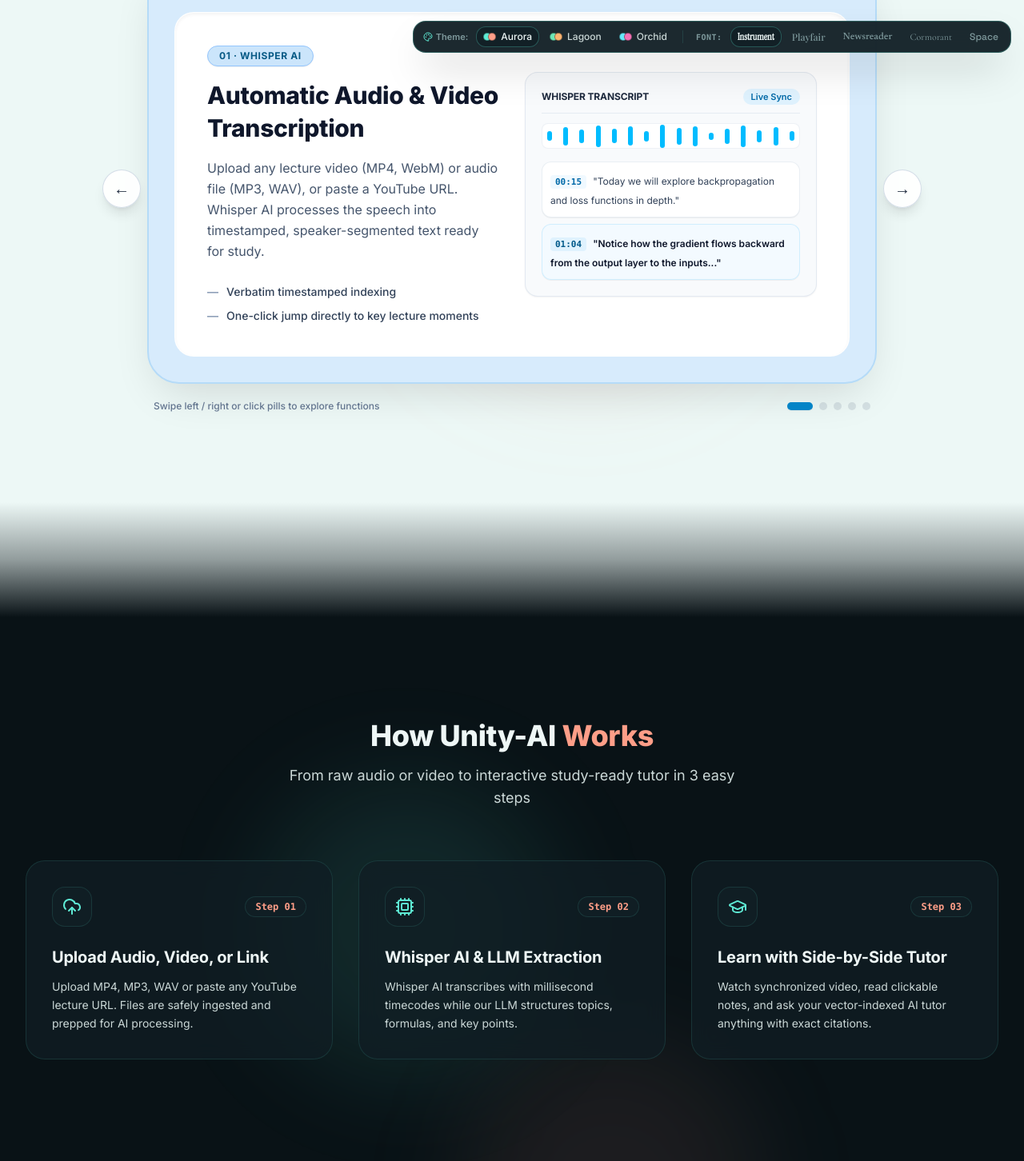
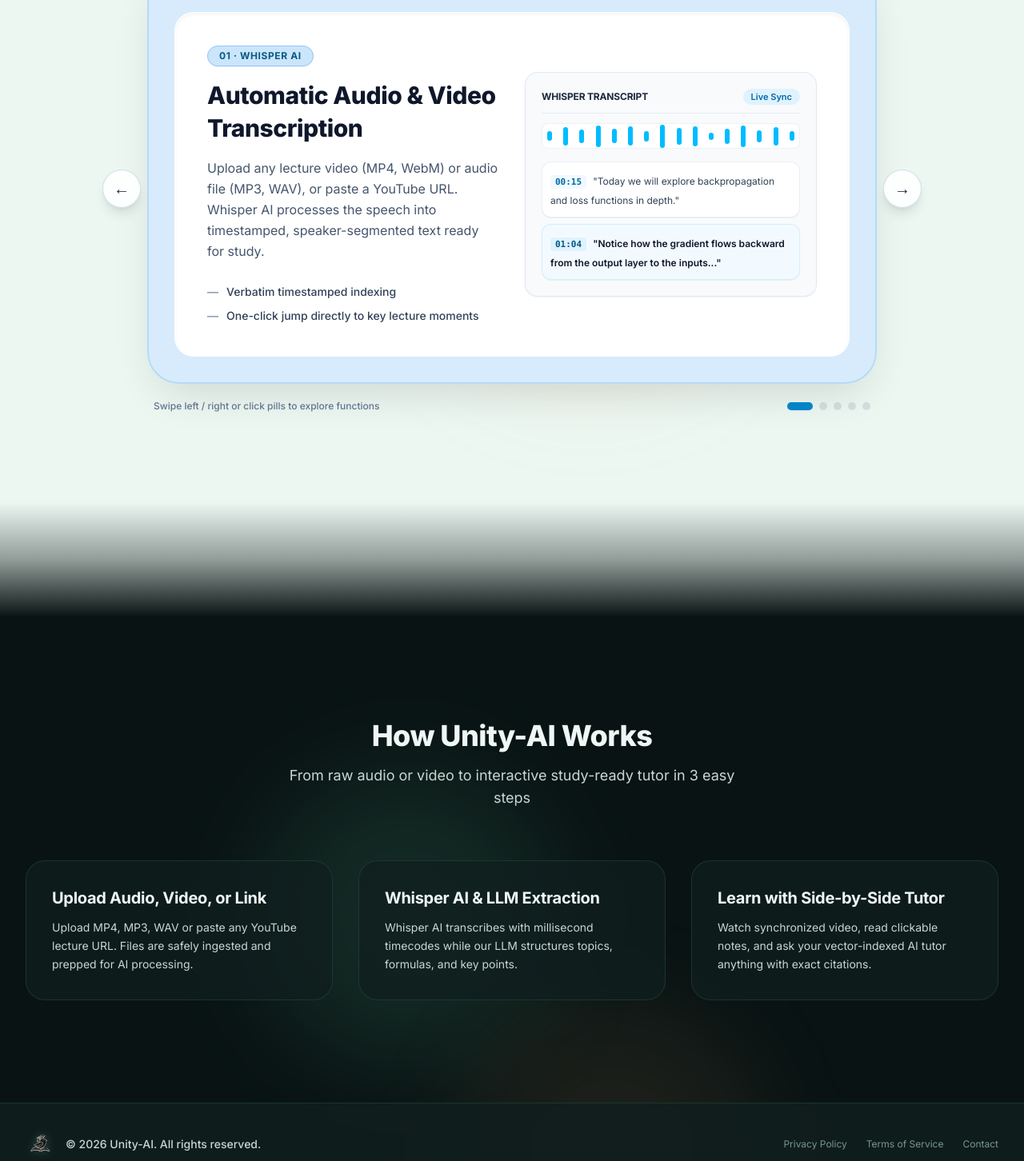
Before and after one commit to Antizer17/Unity-Ai, a Next.js app in the folder frontend/: page / in a window 1280 px wide. Shown: the part 718-2170 px from the top of the page at 80% size. Built offline with nearby package versions, Linux system fonts and the light colour scheme; a web font is replaced by a local one.

Commit message:
feat(ui): enlarge graduation bird logo, fix footer spacing, simplify how-it-works cards, lock lagoon palette & playfair font

```diff
--- a/frontend/src/app/globals.css
+++ b/frontend/src/app/globals.css
@@ -2,16 +2,55 @@
 
 @theme {
   --font-sans: var(--font-inter), -apple-system, BlinkMacSystemFont, "Segoe UI", Roboto, sans-serif;
-  --font-heading: var(--font-space-grotesk), var(--font-inter), sans-serif;
+  --font-heading: var(--font-playfair), Georgia, serif;
   --font-space: var(--font-space-grotesk), sans-serif;
 }
 
 /* ─── Dark Pastel Palettes ──────────────────────────────────────────────────────
- * All palettes are dark pastel themes centered on green-blue / bluish-green
- * paired with a warm / vibrant complementary contrast color.
+ * Active Palette: Deep Lagoon (Mint Sage #6ee7b7 & Golden Apricot #fbb572)
  */
 
 :root,
+[data-palette="lagoon"] {
+  /* Option 2: Deep Lagoon — Mint Sage & Golden Apricot */
+  --color-primary: #6ee7b7;
+  --color-primary-light: #a7f3d0;
+  --color-primary-dark: #34d399;
+  --color-secondary: #2dd4bf;
+  --color-accent: #fbb572;
+  --color-accent-light: #fed7aa;
+  --color-accent-dark: #f97316;
+
+  --bg-primary: #091313;
+  --bg-secondary: #111f1f;
+  --bg-tertiary: #040909;
+
+  --text-primary: #eff7f5;
+  --text-secondary: #c6d8d4;
+  --text-muted: #7a9590;
+
+  --border-color: rgba(110, 231, 183, 0.12);
+  --border-color-hover: rgba(110, 231, 183, 0.28);
+  --color-surface: rgba(17, 31, 31, 0.75);
+
+  --gradient-brand: linear-gradient(135deg, #6ee7b7 0%, #2dd4bf 50%, #fbb572 100%);
+  --gradient-primary: linear-gradient(135deg, #6ee7b7 0%, #34d399 100%);
+  --gradient-accent: linear-gradient(135deg, #fbb572 0%, #f59e0b 100%);
+  --glow-primary: rgba(110, 231, 183, 0.25);
+  --glow-accent: rgba(251, 181, 114, 0.25);
+
+  /* Light Hero Zone (Pastel Mint Sage canvas) */
+  --hero-bg: #ecf7f2;
+  --hero-bg-subtle: #dff2e8;
+  --hero-text-primary: #0a1f18;
+  --hero-text-secondary: #2a4e42;
+  --hero-primary: #047857;
+  --hero-accent: #d97706;
+  --hero-border: rgba(4, 120, 87, 0.16);
+  --hero-card-bg: rgba(255, 255, 255, 0.95);
+  --hero-surface: #ffffff;
+}
+
 [data-palette="aurora"] {
   /* Option 1: Nordic Aurora — Pastel Seafoam Teal & Soft Coral Peach */
   --color-primary: #5eead4;
@@ -48,46 +87,6 @@
   --hero-primary: #0f766e;
   --hero-accent: #e0533c;
   --hero-border: rgba(15, 118, 110, 0.16);
-  --hero-card-bg: rgba(255, 255, 255, 0.95);
-  --hero-surface: #ffffff;
-}
-
-[data-palette="lagoon"] {
-  /* Option 2: Deep Lagoon — Mint Sage & Golden Apricot */
-  --color-primary: #6ee7b7;
-  --color-primary-light: #a7f3d0;
-  --color-primary-dark: #34d399;
-  --color-secondary: #2dd4bf;
-  --color-accent: #fbb572;
-  --color-accent-light: #fed7aa;
-  --color-accent-dark: #f97316;
-
-  --bg-primary: #091313;
-  --bg-secondary: #111f1f;
-  --bg-tertiary: #040909;
-
-  --text-primary: #eff7f5;
-  --text-secondary: #c6d8d4;
-  --text-muted: #7a9590;
-
-  --border-color: rgba(110, 231, 183, 0.12);
-  --border-color-hover: rgba(110, 231, 183, 0.28);
-  --color-surface: rgba(17, 31, 31, 0.75);
-
-  --gradient-brand: linear-gradient(135deg, #6ee7b7 0%, #2dd4bf 50%, #fbb572 100%);
-  --gradient-primary: linear-gradient(135deg, #6ee7b7 0%, #34d399 100%);
-  --gradient-accent: linear-gradient(135deg, #fbb572 0%, #f59e0b 100%);
-  --glow-primary: rgba(110, 231, 183, 0.25);
-  --glow-accent: rgba(251, 181, 114, 0.25);
-
-  /* Light Hero Zone (Pastel Mint Sage canvas) */
-  --hero-bg: #ecf7f2;
-  --hero-bg-subtle: #dff2e8;
-  --hero-text-primary: #0a1f18;
-  --hero-text-secondary: #2a4e42;
-  --hero-primary: #047857;
-  --hero-accent: #d97706;
-  --hero-border: rgba(4, 120, 87, 0.16);
   --hero-card-bg: rgba(255, 255, 255, 0.95);
   --hero-surface: #ffffff;
 }
@@ -159,15 +158,15 @@ body {
  */
 
 :root,
+[data-font="playfair"] {
+  --font-active-heading: var(--font-playfair), Georgia, serif;
+  --heading-tracking: -0.015em;
+  --heading-style: normal;
+}
+
 [data-font="instrument"] {
   --font-active-heading: var(--font-instrument), Georgia, serif;
   --heading-tracking: -0.01em;
-  --heading-style: normal;
-}
-
-[data-font="playfair"] {
-  --font-active-heading: var(--font-playfair), Georgia, serif;
-  --heading-tracking: -0.015em;
   --heading-style: normal;
 }
 
--- a/frontend/src/app/layout.tsx
+++ b/frontend/src/app/layout.tsx
@@ -9,7 +9,6 @@ import {
 } from 'next/font/google';
 import './globals.css';
 import { ThemeProvider } from '@/components/layout/theme-provider';
-import { FloatingPaletteSwitcher } from '@/components/layout/palette-toggle';
 
 const inter = Inter({
   subsets: ['latin'],
@@ -83,16 +82,16 @@ export default function RootLayout({
   children: React.ReactNode;
 }) {
   return (
-    <html lang="en" suppressHydrationWarning className="dark" data-palette="aurora" data-font="instrument">
+    <html lang="en" suppressHydrationWarning className="dark" data-palette="lagoon" data-font="playfair">
       <head>
         <script
           dangerouslySetInnerHTML={{
             __html: `
               try {
-                const p = localStorage.getItem('unity-palette') || 'aurora';
-                document.documentElement.setAttribute('data-palette', p);
-                const f = localStorage.getItem('unity-font') || 'instrument';
-                document.documentElement.setAttribute('data-font', f);
+                document.documentElement.setAttribute('data-palette', 'lagoon');
+                document.documentElement.setAttribute('data-font', 'playfair');
+                localStorage.setItem('unity-palette', 'lagoon');
+                localStorage.setItem('unity-font', 'playfair');
               } catch (e) {}
             `,
           }}
@@ -103,7 +102,6 @@ export default function RootLayout({
       >
         <ThemeProvider attribute="class" defaultTheme="dark" enableSystem={false}>
           {children}
-          <FloatingPaletteSwitcher />
         </ThemeProvider>
       </body>
     </html>
--- a/frontend/src/app/page.tsx
+++ b/frontend/src/app/page.tsx
@@ -6,34 +6,23 @@ import { motion } from 'framer-motion';
 import {
   ArrowRight,
   Play,
-  UploadCloud,
-  Cpu,
-  GraduationCap,
 } from 'lucide-react';
 import { Footer } from '@/components/layout/footer';
-import { PaletteToggle } from '@/components/layout/palette-toggle';
-import { FontToggle } from '@/components/layout/font-toggle';
 import { Logo } from '@/components/ui/logo';
 import { FunctionCardsCarousel } from '@/components/landing/function-cards-carousel';
 
 const workflowSteps = [
   {
-    step: '01',
-    icon: UploadCloud,
     title: 'Upload Audio, Video, or Link',
     description:
       'Upload MP4, MP3, WAV or paste any YouTube lecture URL. Files are safely ingested and prepped for AI processing.',
   },
   {
-    step: '02',
-    icon: Cpu,
     title: 'Whisper AI & LLM Extraction',
     description:
       'Whisper AI transcribes with millisecond timecodes while our LLM structures topics, formulas, and key points.',
   },
   {
-    step: '03',
-    icon: GraduationCap,
     title: 'Learn with Side-by-Side Tutor',
     description:
       'Watch synchronized video, read clickable notes, and ask your vector-indexed AI tutor anything with exact citations.',
@@ -42,7 +31,7 @@ const workflowSteps = [
 
 export default function LandingPage() {
   return (
-    <div className="min-h-screen">
+    <div className="min-h-screen flex flex-col justify-between overflow-x-hidden">
       {/* ─── Light Hero Canvas ───────────────────────────────────────────── */}
       <div className="relative bg-[var(--hero-bg)] text-[var(--hero-text-primary)] transition-colors duration-300 overflow-hidden">
         {/* Soft pastel ambient background glows */}
@@ -56,9 +45,9 @@ export default function LandingPage() {
               {/* Brand Logo & Name */}
               <Link
                 href="/"
-                className="flex items-center gap-2.5 hover:opacity-85 transition-opacity group"
+                className="flex items-center gap-3 hover:opacity-85 transition-opacity group"
               >
-                <Logo size={44} variant="light" priority />
+                <Logo size={62} variant="light" priority />
                 <span className="font-heading font-extrabold text-2xl sm:text-3xl tracking-tight text-[var(--hero-text-primary)]">
                   Unity<span className="text-[var(--hero-accent)]">-AI</span>
                 </span>
@@ -66,9 +55,6 @@ export default function LandingPage() {
 
               {/* Action Buttons with Dark Navy Hover */}
               <div className="flex items-center gap-2 sm:gap-3">
-                <FontToggle className="px-3.5 py-2 text-sm font-semibold rounded-xl border-[var(--hero-border)] bg-white/80 text-[var(--hero-text-primary)] hover:bg-white shadow-xs" />
-                <PaletteToggle className="px-3.5 py-2 text-sm font-semibold rounded-xl border-[var(--hero-border)] bg-white/80 text-[var(--hero-text-primary)] hover:bg-white shadow-xs" />
-
                 <Link href="/dashboard" className="hidden sm:block">
                   <button
                     id="landing-guest-chat-btn"
@@ -157,7 +143,7 @@ export default function LandingPage() {
       </div>
 
       {/* ─── Contrasting Dark Palette Realm (As You Scroll) ────────────────── */}
-      <div className="relative bg-[var(--bg-primary)] text-[var(--text-primary)] transition-colors duration-300">
+      <div className="relative bg-[var(--bg-primary)] text-[var(--text-primary)] transition-colors duration-300 overflow-hidden flex-1 flex flex-col justify-between">
         {/* Ambient background glow blobs */}
         <div className="absolute top-1/4 left-1/4 w-96 h-96 bg-[var(--color-primary)]/10 rounded-full blur-3xl animate-blob pointer-events-none" />
         <div className="absolute top-2/3 right-1/4 w-96 h-96 bg-[var(--color-accent)]/8 rounded-full blur-3xl animate-blob [animation-delay:2s] pointer-events-none" />
@@ -172,7 +158,7 @@ export default function LandingPage() {
               className="text-center mb-16"
             >
               <h2 className="text-3xl sm:text-4xl font-extrabold text-[var(--text-primary)]">
-                How Unity-AI <span className="text-[var(--color-accent)]">Works</span>
+                How Unity-AI Works
               </h2>
               <p className="mt-4 text-lg text-[var(--text-secondary)] max-w-xl mx-auto">
                 From raw audio or video to interactive study-ready tutor in 3 easy steps
@@ -180,9 +166,7 @@ export default function LandingPage() {
             </motion.div>
 
             <div className="grid grid-cols-1 md:grid-cols-3 gap-8">
-              {workflowSteps.map((step, i) => {
-                const Icon = step.icon;
-                return (
+              {workflowSteps.map((step, i) => (
                 <motion.div
                   key={step.title}
                   initial={{ opacity: 0, y: 30 }}
@@ -192,15 +176,6 @@ export default function LandingPage() {
                   whileHover={{ y: -5 }}
                   className="group rounded-3xl bg-[var(--color-surface)] border border-[var(--border-color)] backdrop-blur-md p-8 hover:border-[var(--color-primary)]/40 hover:shadow-xl hover:shadow-[var(--glow-primary)] transition-all duration-300 relative overflow-hidden"
                 >
-                    <div className="flex items-center justify-between mb-6">
-                      <div className="inline-flex p-3 rounded-2xl bg-[var(--bg-secondary)] border border-[var(--border-color)]">
-                        <Icon className="h-6 w-6 text-[var(--color-primary)]" />
-                      </div>
-                      <span className="text-xs font-mono font-bold text-[var(--color-accent)] bg-[var(--bg-secondary)] border border-[var(--border-color)] px-3 py-1 rounded-full">
-                        Step {step.step}
-                      </span>
-                    </div>
-
                   <h3 className="text-xl font-bold text-[var(--text-primary)] mb-3 group-hover:text-[var(--color-primary)] transition-colors">
                     {step.title}
                   </h3>
@@ -208,8 +183,7 @@ export default function LandingPage() {
                     {step.description}
                   </p>
                 </motion.div>
-                );
-              })}
+              ))}
             </div>
           </div>
         </section>
--- a/frontend/src/components/layout/footer.tsx
+++ b/frontend/src/components/layout/footer.tsx
@@ -4,12 +4,12 @@ import { Logo } from '@/components/ui/logo';
 
 export function Footer() {
   return (
-    <footer id="footer" className="border-t border-[var(--border-color)] bg-[var(--bg-secondary)]/90 backdrop-blur-sm">
+    <footer id="footer" className="w-full border-t border-[var(--border-color)] bg-[var(--bg-secondary)]/90 backdrop-blur-sm">
       <div className="mx-auto max-w-7xl px-4 sm:px-6 lg:px-8 py-8">
         <div className="flex flex-col sm:flex-row items-center justify-between gap-4">
-          <div className="flex items-center gap-2.5 text-[var(--text-secondary)]">
-            <Logo size={26} variant="dark" />
-            <span className="text-sm">
+          <div className="flex items-center gap-3 text-[var(--text-secondary)]">
+            <Logo size={38} variant="dark" />
+            <span className="text-sm font-medium">
               © {new Date().getFullYear()} Unity-AI. All rights reserved.
             </span>
           </div>
--- a/frontend/src/components/layout/sidebar.tsx
+++ b/frontend/src/components/layout/sidebar.tsx
@@ -56,8 +56,8 @@ export function Sidebar({ isGuest = false }: { isGuest?: boolean }) {
       )}
     >
       <div className="p-3 w-[260px] pt-4 flex items-center justify-between">
-        <Link href="/" className="flex items-center gap-2.5 text-[var(--text-primary)] font-bold hover:opacity-85 transition-opacity pl-2 group">
-          <Logo size={36} variant="dark" />
+        <Link href="/" className="flex items-center gap-3 text-[var(--text-primary)] font-bold hover:opacity-85 transition-opacity pl-2 group">
+          <Logo size={46} variant="dark" />
           <span className="font-heading font-extrabold text-2xl tracking-tight text-[var(--text-primary)]">
             Unity<span className="text-[var(--color-accent)]">-AI</span>
           </span>
```
Also changed, not shown: frontend/src/components/layout/navbar.tsx (+2 -7 lines). Lines whose indentation alone changed are shown as unchanged.
